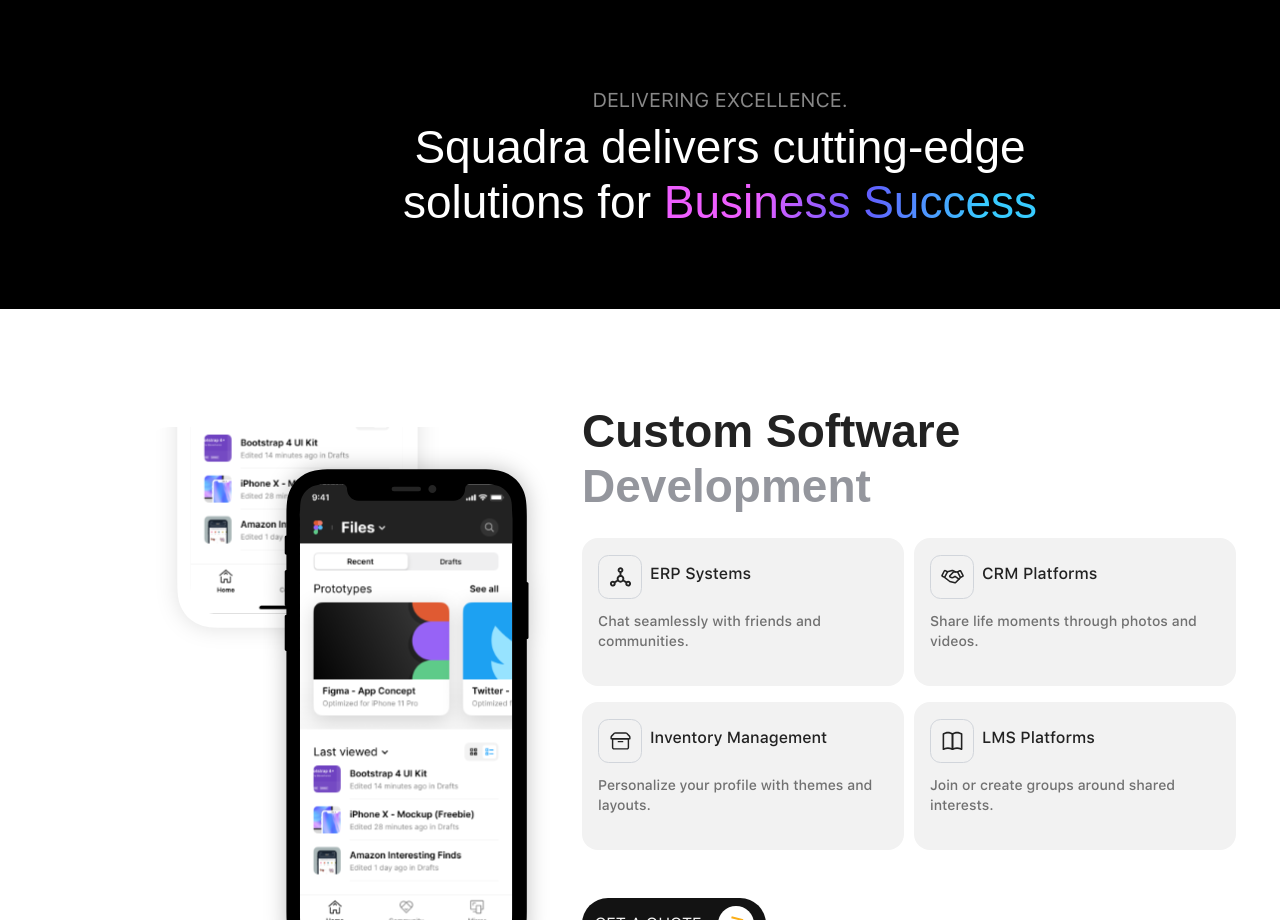
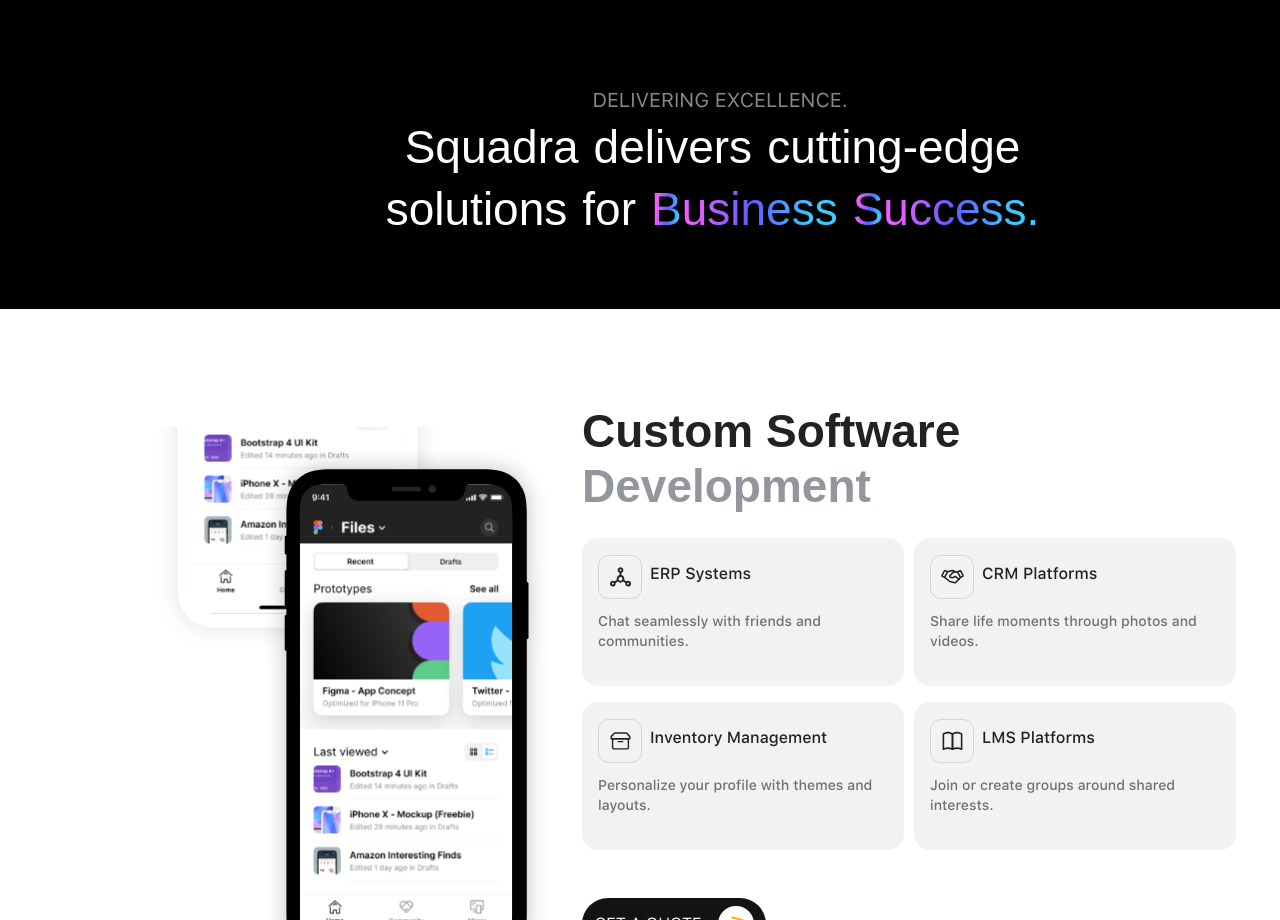
Before and after one commit to Praveen-SQM/Squadra_site-Frontend-dev, a Next.js app: page /it-services in a window 1280 px wide. Shown: the part 2760-3680 px from the top of the page. Built offline with nearby package versions, Linux system fonts and the light colour scheme.

Commit message:
Merge branch 'dev/main' of https://github.com/Praveen-SQM/Squadra_site-Frontend-dev

```diff
--- a/src/app/_components/ITServices/DesktopUi.tsx
+++ b/src/app/_components/ITServices/DesktopUi.tsx
@@ -20,6 +20,7 @@
 import aiMain from '@/utilities/images/aiMain.svg'
 import finTechMain from '@/utilities/images/fintechMain.svg';
 import cloudMain from '@/utilities/images/cloudmain.svg';
+import { TextGenerateEffect } from '@/components/ui/text-generate-effect'
 
 function DesktopUi() {
   const imageRef = useRef<HTMLImageElement | null>(null);
@@ -41,6 +42,8 @@
 
     return () => window.removeEventListener('scroll', handleScroll);
   }, []);
+
+
   return (
     <div className="h-fit pt-16 flex flex-col  w-full  items-center bg-black">
       {/* Intro Section */}
@@ -245,6 +248,7 @@
 
       </div>
       <div className='w-[727px] h-[153px] mt-[42px] mb-[72px] flex flex-col items-center justify-center'>
+
         <p
           className="text-left text-[20px] font-normal leading-[24px] text-[#888888] uppercase"
 
@@ -253,32 +257,8 @@
         </p>
         <div className='w-[727px] h-[113px] mt-[8px]'>
 
-          <p
-            className="text-center text-[46px] font-medium leading-[54.64px] text-white"
-            style={{
-              fontFamily: 'SF UI Display, sans-serif',
-              textDecorationSkipInk: 'none',
-              textUnderlinePosition: 'from-font',
-            }}
-          >
-            Squadra delivers cutting-edge solutions for{" "}
-            <span
-              className="text-center font-medium"
-              style={{
-                fontFamily: 'SF UI Display, sans-serif',
-                textDecorationSkipInk: 'none',
-                textUnderlinePosition: 'from-font',
-                background: 'linear-gradient(96.49deg, #EE5EFF 24%, #635BFF 53.5%, #38CBFF 85.5%)',
-                WebkitBackgroundClip: 'text', // For Safari
-                backgroundClip: 'text',
-                color: 'transparent',
-              }}
-            >
-              Business Success
-            </span>
+          <TextGenerateEffect />
 
-
-          </p>
 
 
         </div>
--- a/src/components/ui/text-generate-effect.tsx
+++ b/src/components/ui/text-generate-effect.tsx
@@ -1,32 +1,26 @@
 "use client";
-
 import { useEffect } from "react";
 import { motion, stagger, useAnimate } from "framer-motion";
 import { cn } from "@/lib/utils";
 
-export const TextGenerateEffect = ({
-    words,
-    className,
-    filter = true,
-    duration = 0.5,
-}: {
-    words: string;
-    className?: string;
-    filter?: boolean;
-    duration?: number;
-}) => {
+export const TextGenerateEffect = () => {
     const [scope, animate] = useAnimate();
-    const wordsArray = words.split(" ");
+
+    // Split the text into two lines
+    const text = ["Squadra delivers cutting-edge", "solutions for business success."];
+
+    // Process both lines
+    const linesArray = text.map(line => line.split(" "));
 
     useEffect(() => {
         animate(
             "span",
             {
                 opacity: 1,
-                filter: filter ? "blur(0px)" : "none",
+                filter: "blur(0px)",
             },
             {
-                duration: duration,
+                duration: 0.5,
                 delay: stagger(0.2),
             }
         );
@@ -34,35 +28,84 @@
 
     const renderWords = () => {
         return (
-            <motion.div ref={scope}>
-                {wordsArray.map((word, idx) => {
-                    const isSpecialWord = word === "Business" || word === "Success";
+            <motion.div
+                ref={scope}
+                style={{
+                    whiteSpace: "normal",
+                    overflow: "hidden",
+                }}
+                className="flex flex-col items-center"
+            >
+                {linesArray.map((lineWords, lineIdx) => (
+                    <div key={lineIdx} className="mb-2">
+                        {lineWords.map((word, idx) => {
+                            const isHighlighted = word.toLowerCase() === "business" || word.toLowerCase() === "success.";
+                            const firstChar = word.charAt(0);
+                            const restOfWord = word.slice(1);
+
                             return (
                                 <motion.span
                                     key={word + idx}
-                            className={cn(
-                                "dark:text-white text-black opacity-0",
-                                isSpecialWord && "special-gradient-text"
-                            )}
+                                    className="dark:text-white text-white opacity-0"
                                     style={{
-                                filter: filter ? "blur(10px)" : "none",
+                                        filter: "blur(10px)",
+                                        display: "inline",
+                                        marginRight: "15px",
                                     }}
                                 >
-                            {word}{" "}
+                                    {isHighlighted ? (
+                                        <span
+                                            style={{
+                                                fontFamily: 'SF UI Display, sans-serif',
+                                                textDecorationSkipInk: 'none',
+                                                textUnderlinePosition: 'from-font',
+                                                background: 'linear-gradient(96.49deg, #EE5EFF 24%, #635BFF 53.5%, #38CBFF 85.5%)',
+                                                WebkitBackgroundClip: 'text',
+                                                backgroundClip: 'text',
+                                                color: 'transparent',
+                                            }}
+                                        >
+                                            <span style={{
+                                                fontFamily: 'SF UI Display, sans-serif',
+                                                textDecorationSkipInk: 'none',
+                                                textUnderlinePosition: 'from-font',
+                                                background: 'linear-gradient(96.49deg, #EE5EFF 24%, #635BFF 53.5%, #38CBFF 85.5%)',
+                                                WebkitBackgroundClip: 'text',
+                                                backgroundClip: 'text',
+                                                color: 'transparent',
+                                            }} className="text-[46px]">{firstChar?.toUpperCase()}</span>
+                                            {restOfWord}
+                                        </span>
+                                    ) : (
+                                        <span
+                                            style={{
+                                                fontFamily: 'SF UI Display, sans-serif',
+                                                textDecorationSkipInk: 'none',
+                                                textUnderlinePosition: 'from-font',
+                                            }}
+                                        >
+                                            {word}
+                                        </span>
+                                    )}
                                 </motion.span>
                             );
                         })}
+                    </div>
+                ))}
             </motion.div>
         );
     };
 
     return (
-        <div className={cn("font-bold", className)}>
-            <div className="mt-4">
-                <div className="dark:text-white text-black text-2xl leading-snug tracking-wide">
+        <p
+            className="text-center text-[46px] font-medium leading-[54px] text-white"
+            style={{
+                fontFamily: 'SF UI Display, sans-serif',
+                textDecorationSkipInk: 'none',
+                textUnderlinePosition: 'from-font',
+            }}
+        >
             {renderWords()}
-                </div>
-            </div>
-        </div>
+        </p>
     );
 };
```
Lines whose indentation alone changed are shown as unchanged.
